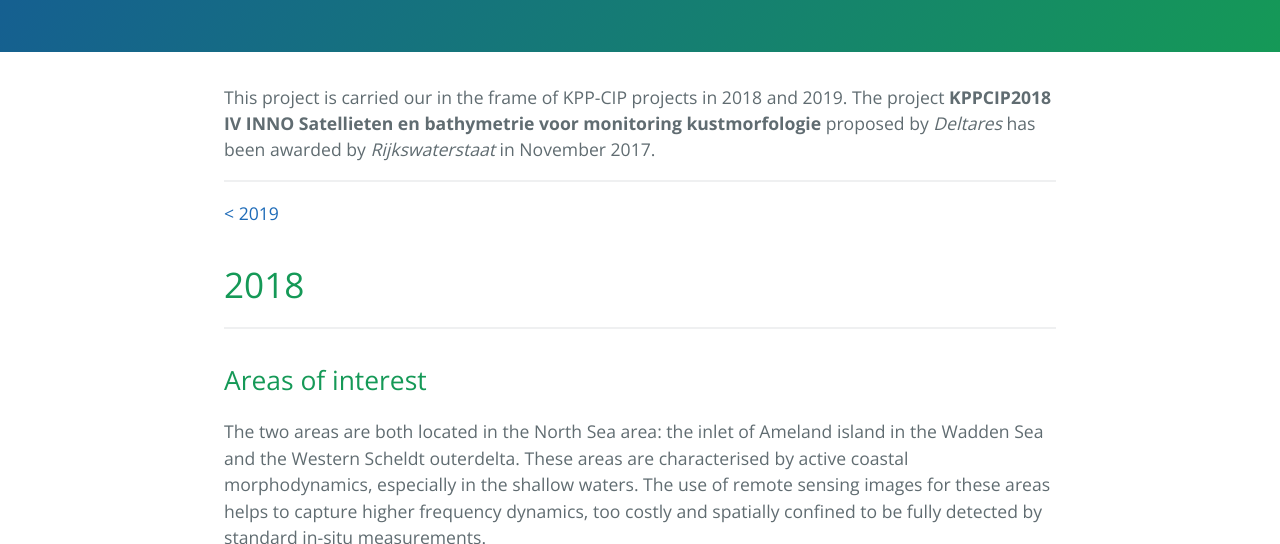
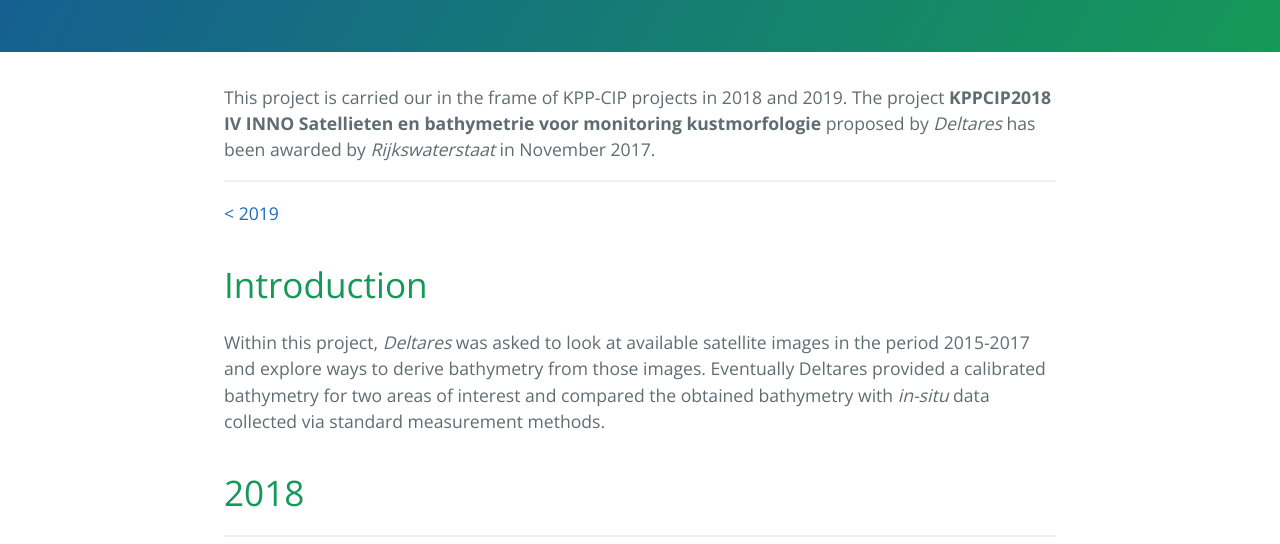
Before and after one commit to openearth/rws-bathymetry, a Jekyll site: the page built from 2018.md, in a window 1280 px wide and 900 px high, scrolled down 331 px, cut to the strip 0-544 px from the top of the window. Built offline with Jekyll 4.4.1, drawn with Linux system fonts in a browser that asks for light colours.

Commit message:
Include Introduction in 2018

```diff
--- a/2018.md
+++ b/2018.md
@@ -7,6 +7,10 @@
 ***
 
 [< 2019](./index.html)
+
+# [](#intro)Introduction
+
+Within this project, _Deltares_ was asked to look at available satellite images in the period 2015-2017 and explore ways to derive bathymetry from those images. Eventually Deltares provided a calibrated bathymetry for two areas of interest and compared the obtained bathymetry with _in-situ_ data collected via standard measurement methods.
 
 # [](#2018)2018
 
```
